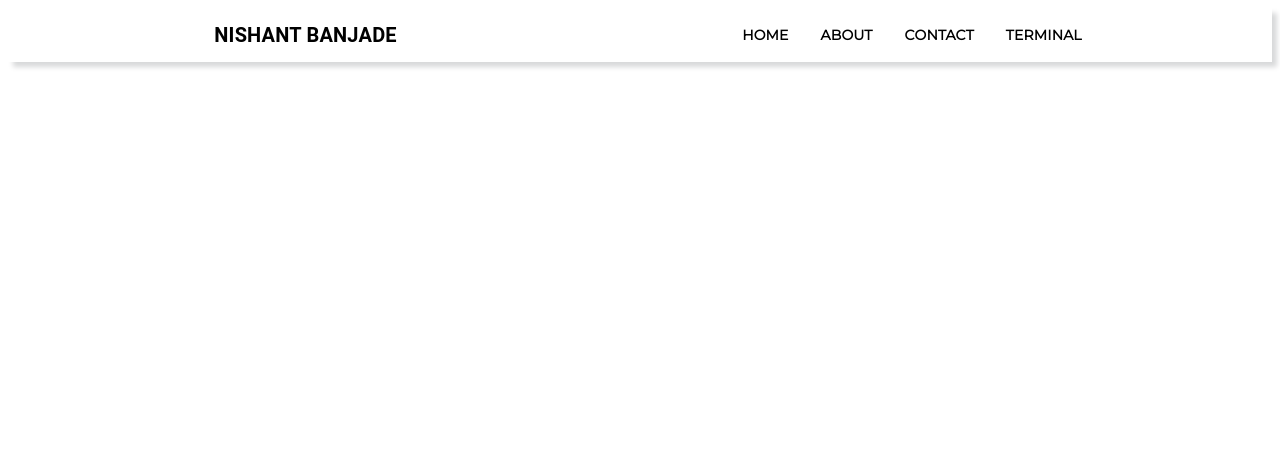
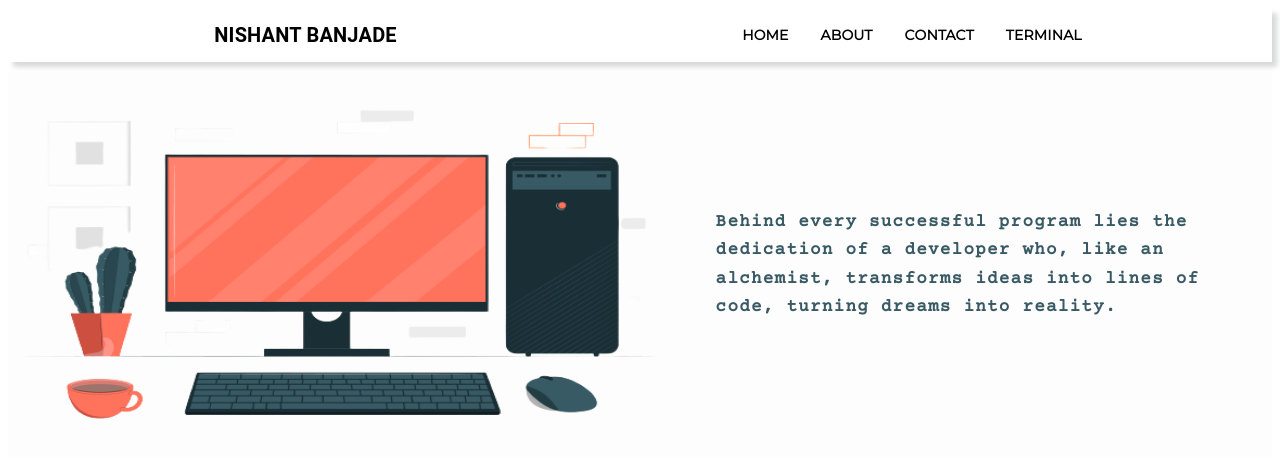
Before and after one commit to nixhantb/nishantbanjade.com.np, a React (Vite) app: page / in a window 1280 px wide. Shown: the top 458 px of the page. Built offline with nearby package versions, Linux system fonts and the light colour scheme.

Commit message:
Chore: add HeroBodyWithHeroImageAssociation component for showing HeroBody and TypeWriter Animation display:

```diff
--- a/src/App.tsx
+++ b/src/App.tsx
@@ -1,14 +1,16 @@
 import { useEffect } from "react";
-// import UserProfileNavDesktopView from "./component/UserProfileNav/UserProfileNavDesktopView";
 import UserProfileNav from "./component/UserProfileNav/UserProfileNav";
+import HeroBodyWithHeroImageAssociation from "./component/herobodyWithTypeWriterEffect/herobody/herobodyWithHeroImageAssociation";
 
 function App() {
-
   useEffect(() => {
-      document.title = "Software Engineer | Nishant Banjade"
-  },[])
+    document.title = "Software Engineer | Nishant Banjade";
+  }, []);
   return (
-      <UserProfileNav/>
+    <>
+      <UserProfileNav />
+      <HeroBodyWithHeroImageAssociation />
+    </>
   );
 }
 
```
